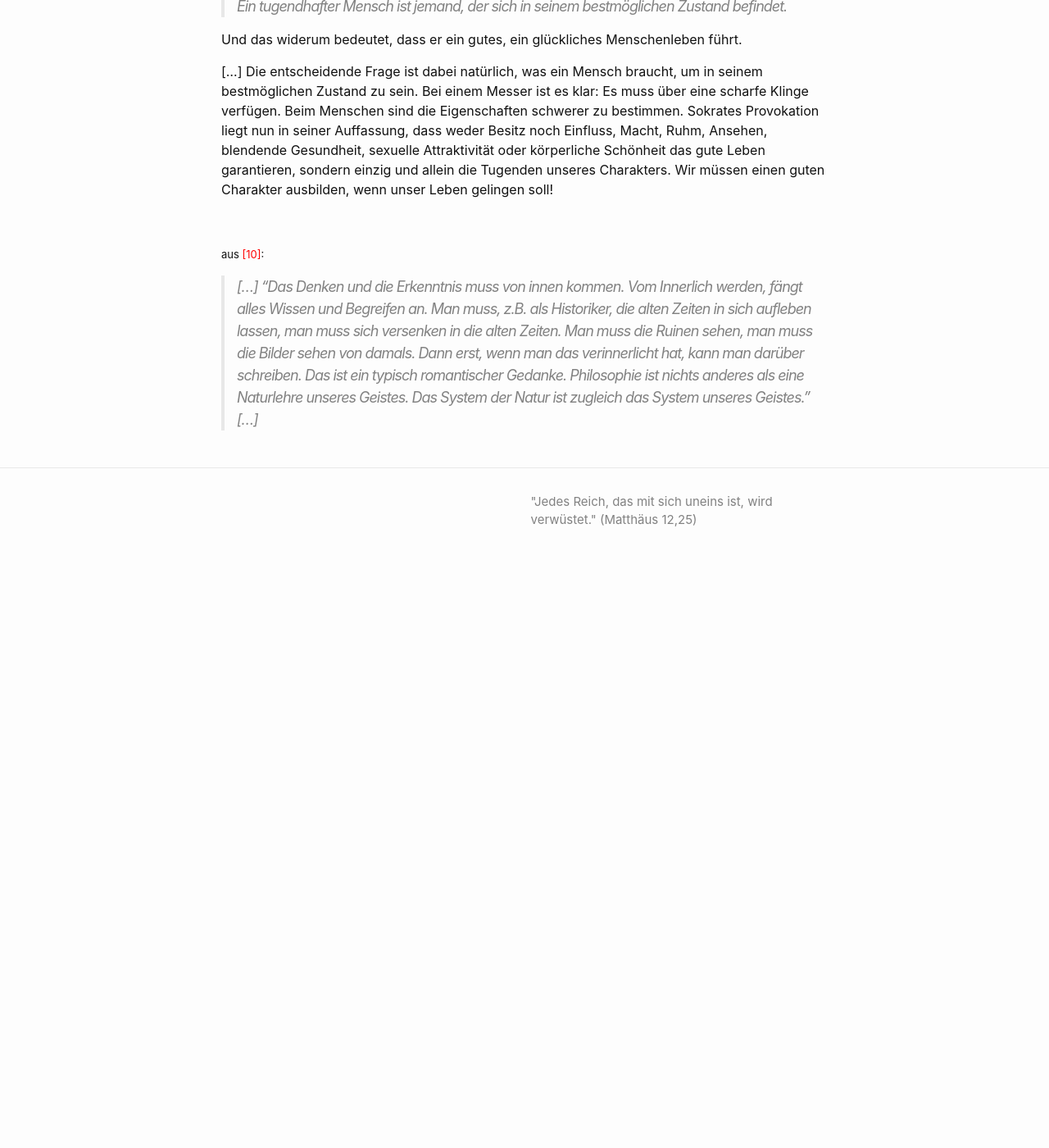
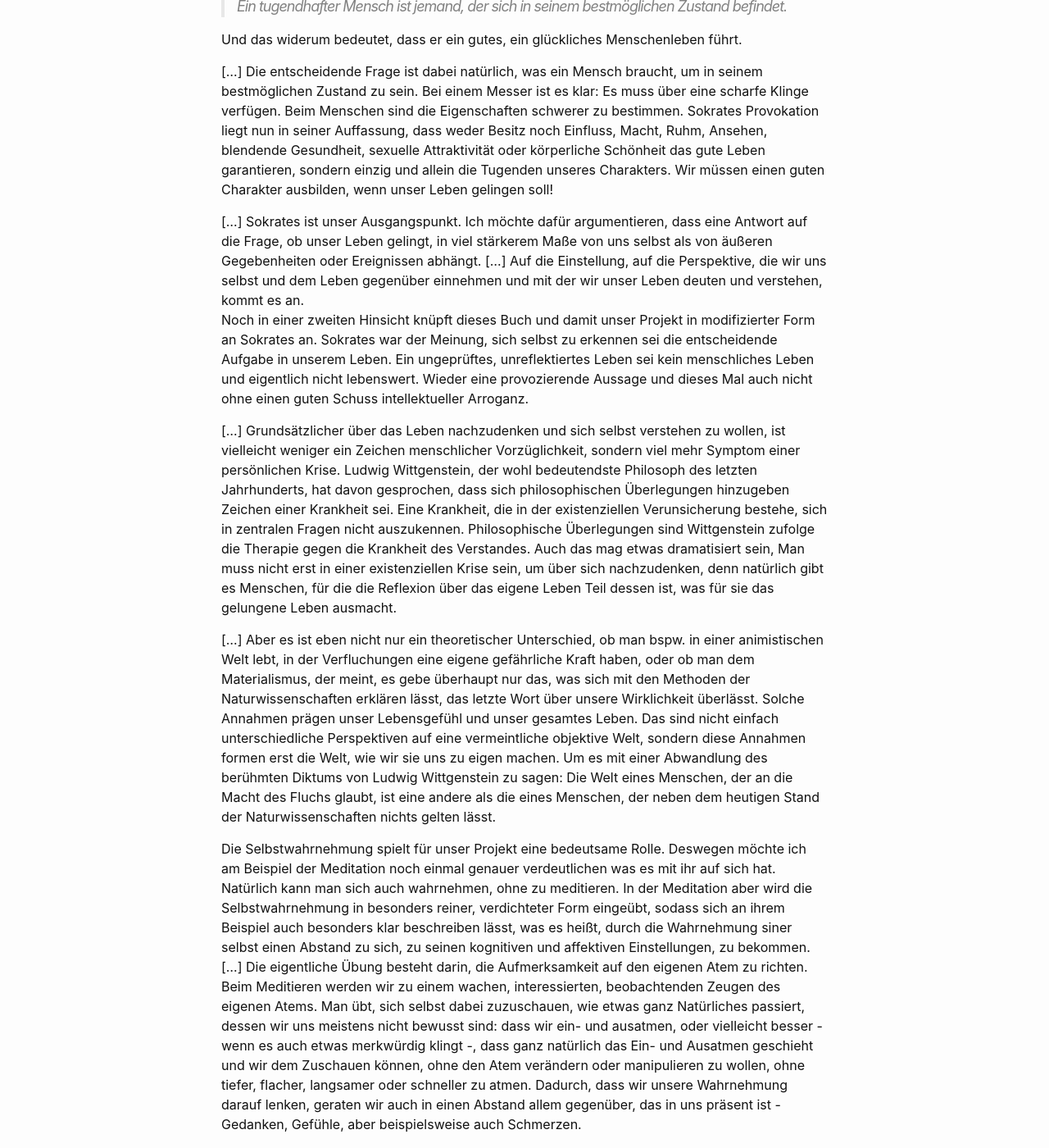
Before and after one commit to Hautaklyttn/-selbst-, a Jekyll site: the page built from docs/various.md, in a window 1280 px wide and 1400 px high, scrolled down 13072 px. Shown: the whole window at 82% size. Built offline with Jekyll 4.4.1, drawn with Linux system fonts in a browser that asks for light colours; before the commit the page ends 13778 px from its top, so only the background shows below that; some of the changed text lies outside the part shown.

Commit message:
Text update

```diff
--- a/docs/various.md
+++ b/docs/various.md
@@ -363,6 +363,21 @@ Und das widerum bedeutet, dass er ein gutes, ein glückliches Menschenleben füh
 
 [...] Die entscheidende Frage ist dabei natürlich, was ein Mensch braucht, um in seinem bestmöglichen Zustand zu sein. Bei einem Messer ist es klar: Es muss über eine scharfe Klinge verfügen. Beim Menschen sind die Eigenschaften schwerer zu bestimmen. Sokrates Provokation liegt nun in seiner Auffassung, dass weder Besitz noch Einfluss, Macht, Ruhm, Ansehen, blendende Gesundheit, sexuelle Attraktivität oder körperliche Schönheit das gute Leben garantieren, sondern einzig und allein die Tugenden unseres Charakters. Wir müssen einen guten Charakter ausbilden, wenn unser Leben gelingen soll!
 
+[...] Sokrates ist unser Ausgangspunkt. Ich möchte dafür argumentieren, dass eine Antwort auf die Frage, ob unser Leben gelingt, in viel stärkerem Maße von uns selbst als von äußeren Gegebenheiten oder Ereignissen abhängt. [...] Auf die Einstellung, auf die Perspektive, die wir uns selbst und dem Leben gegenüber einnehmen und mit der wir unser Leben deuten und verstehen, kommt es an.
+Noch in einer zweiten Hinsicht knüpft dieses Buch und damit unser Projekt in modifizierter Form an Sokrates an. Sokrates war der Meinung, sich selbst zu erkennen sei die entscheidende Aufgabe in unserem Leben. Ein ungeprüftes, unreflektiertes Leben sei kein menschliches Leben und eigentlich nicht lebenswert. Wieder eine provozierende Aussage und dieses Mal auch nicht ohne einen guten Schuss intellektueller Arroganz.
+
+[...] Grundsätzlicher über das Leben nachzudenken und sich selbst verstehen zu wollen, ist vielleicht weniger ein Zeichen menschlicher Vorzüglichkeit, sondern viel mehr Symptom einer persönlichen Krise. Ludwig Wittgenstein, der wohl bedeutendste Philosoph des letzten Jahrhunderts, hat davon gesprochen, dass sich philosophischen Überlegungen hinzugeben Zeichen einer Krankheit sei. Eine Krankheit, die in der existenziellen Verunsicherung bestehe, sich in zentralen Fragen nicht auszukennen. Philosophische Überlegungen sind Wittgenstein zufolge die Therapie gegen die Krankheit des Verstandes. Auch das mag etwas dramatisiert sein, Man muss nicht erst in einer existenziellen Krise sein, um über sich nachzudenken, denn natürlich gibt es Menschen, für die die Reflexion über das eigene Leben Teil dessen ist, was für sie das gelungene Leben ausmacht.
+
+[...] Aber es ist eben nicht nur ein theoretischer Unterschied, ob man bspw. in einer animistischen Welt lebt, in der Verfluchungen eine eigene gefährliche Kraft haben, oder ob man dem Materialismus, der meint, es gebe überhaupt nur das, was sich mit den Methoden der Naturwissenschaften erklären lässt, das letzte Wort über unsere Wirklichkeit überlässt. Solche Annahmen prägen unser Lebensgefühl und unser gesamtes Leben. Das sind nicht einfach unterschiedliche Perspektiven auf eine vermeintliche objektive Welt, sondern diese Annahmen formen erst die Welt, wie wir sie uns zu eigen machen. Um es mit einer Abwandlung des berühmten Diktums von Ludwig Wittgenstein zu sagen: Die Welt eines Menschen, der an die Macht des Fluchs glaubt, ist eine andere als die eines Menschen, der neben dem heutigen Stand der Naturwissenschaften nichts gelten lässt.
+
+Die Selbstwahrnehmung spielt für unser Projekt eine bedeutsame Rolle. Deswegen möchte ich am Beispiel der Meditation noch einmal genauer verdeutlichen was es mit ihr auf sich hat. Natürlich kann man sich auch wahrnehmen, ohne zu meditieren. In der Meditation aber wird die Selbstwahrnehmung in besonders reiner, verdichteter Form eingeübt, sodass sich an ihrem Beispiel auch besonders klar beschreiben lässt, was es heißt, durch die Wahrnehmung siner selbst einen Abstand zu sich, zu seinen kognitiven und affektiven Einstellungen, zu bekommen.
+[...] Die eigentliche Übung besteht darin, die Aufmerksamkeit auf den eigenen Atem zu richten. Beim Meditieren werden wir zu einem wachen, interessierten, beobachtenden Zeugen des eigenen Atems. Man übt, sich selbst dabei zuzuschauen, wie etwas ganz Natürliches passiert, dessen wir uns meistens nicht bewusst sind: dass wir ein- und ausatmen, oder vielleicht besser - wenn es auch etwas merkwürdig klingt -, dass ganz natürlich das Ein- und Ausatmen geschieht und wir dem Zuschauen können, ohne den Atem verändern oder manipulieren zu wollen, ohne tiefer, flacher, langsamer oder schneller zu atmen. Dadurch, dass wir unsere Wahrnehmung darauf lenken, geraten wir auch in einen Abstand allem gegenüber, das in uns präsent ist - Gedanken, Gefühle, aber beispielsweise auch Schmerzen.
+
+[...] Die Wahrnehmung des Atems ist . zumindest bei den ersten Erfahrungen mit der Meditation, nur eine äußere Hilfe und kein Selbstzweck. Was wir dabei üben ist, sich mit keinen der aufsteigenden Gedanken, Gefühlen oder auch Körperschmerzen zu identifizieren, sondern durch die Wahrnehmung des Atems in einen Abstand zu allem zu kommen, was sich uns in der Zeit der Meditation aufdrängen will. Wenn man während der Meditation auf einmal unruhig wird, dann ist das Ziel, mit der Aufmerksamkeit nicht bei der Unruhe zu bleiben, uns also nicht von ihr in Beschlag nehmen zu lassen, sondern zu versuchen, so gut es geht in die Wahrnehmung des Atems zurückzufinden.
+Die Spannung zwischen dem, wer wir faktisch sind, und dem, wer wir gerne wären, gehört zu uns Menschen dazu, und das Ziel ist nicht, sie zu beseitigen, sondern ausgerichtet auf das refelktierte Ideal unserer selbst in ihr zu leben. Sich selbst zu verstehen bedeutet nicht, das Ideal aufzugeben und sich selbst auf die nüchterne Faktizität zu reduzieren, sondern es bedeutet, sich der Diskrepanz zwischen Faktizität und Ideal bewusst zu sein. Das Ideal unseres Lebens ist Teil unserer menschlichen Existenz. Viel von unserem Begehren hängt daran und ebenso das Verhältnis, das wir zu uns selbst haben.
+Und: Auch einen Menschen zu erstehen bedeutet wesentlich, zu verstehen, wer er gerne wäre, anstatt ihn darauf zu reduzieren, wer er ist. Ödön von Horvarth hat es gut auf den Punkt gebracht: >>Ich bin eigentlich ganz anders, ich komme nur so selten dazu.<< Am bloßen Verhalten eines Menschen, an seiner Faktizität, kann man oft nicht erkennen wer er eigentlich ist.
+Die verschiedenen kognitiven und affektiven Einstellungen, die wir im Modell des Menschen bedacht haben, finden sich ebenso in der Spannung zwischen Faktizität und Ideal, denn das Ideal, das ich verfolge, bestimmt auch, mit welchen Einstellungen ich mich identifiziere.
+
 
 
 
```
